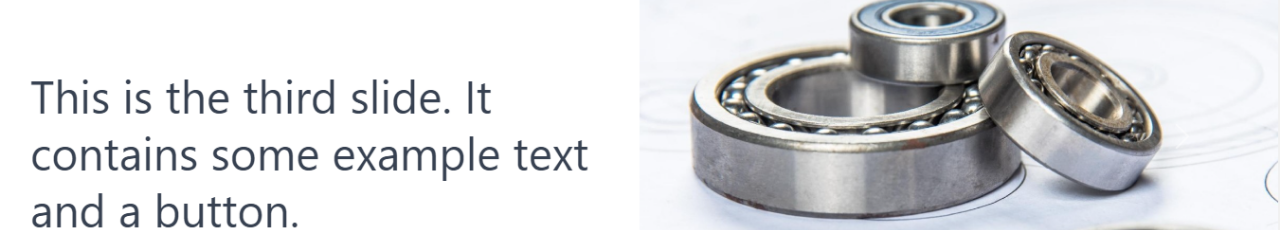
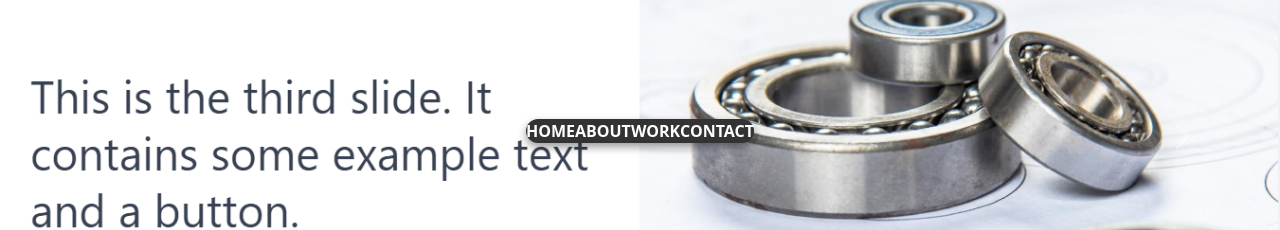
Before and after one commit to Asad996/My-personal-Portfolio, a React (Vite) app: page / in a window 1280 px wide. Shown: the part 617-847 px from the top of the page. Built offline with nearby package versions, Linux system fonts and the light colour scheme.

Commit message:
add navbar

```diff
--- a/package.json
+++ b/package.json
@@ -15,6 +15,7 @@
     "react": "^18.3.1",
     "react-dom": "^18.3.1",
     "react-icons": "^5.3.0",
+    "react-scroll": "^1.9.0",
     "react-slick": "^0.30.2",
     "slick-carousel": "^1.8.1"
   },
--- a/src/App.jsx
+++ b/src/App.jsx
@@ -1,27 +1,35 @@
-import React from 'react'
-import HeroSection from './Components/HeroSection'
-import SummarySection from './Components/SummarySection'
+import React from 'react';
+import HeroSection from './Components/HeroSection';
+import SummarySection from './Components/SummarySection';
+import CarouselComponent from './Components/CarouselComponent';
+import Tools from './Components/Tools';
+import Contact from './Components/Contact';
+import Navbar from './Components/Navbar';
 
 import 'slick-carousel/slick/slick.css';
 import 'slick-carousel/slick/slick-theme.css';
-import CarouselComponent from './Components/CarouselComponent';
-import Tools from './Components/Tools';
-import Contact from './Components/Contact';
-
 
 const App = () => {
   return (
     <>
-   <HeroSection/>
-    <SummarySection/>
-      <CarouselComponent/>
-      <Tools/>
-      <Contact/>
+      <Navbar />
+      <section id="home">
+        <HeroSection />
+      </section>
+      <section id="about">
+        <SummarySection />
+      </section>
+      <section id="work">
+        <CarouselComponent />
+      </section>
+      <section id="tools">
+        <Tools />
+      </section>
+      <section id="contact">
+        <Contact />
+      </section>
+    </>
+  );
+};
 
-
-    </>
-
-  )
-}
-
-export default App
+export default App;
--- /dev/null
+++ b/src/Components/Navbar.css
@@ -0,0 +1,47 @@
+/* Navbar styles */
+nav {
+    position: fixed;
+    bottom: 5%; /* Adjust according to your design */
+    width: 100%;
+    display: flex;
+    justify-content: center;
+    z-index: 50;
+  }
+
+  ul {
+    background-color: #333; /* Navbar background */
+    color: white; /* Text color */
+    display: flex;
+    justify-content: space-around;
+    padding: 10px 30px;
+    border-radius: 40px; /* For rounded edges */
+    box-shadow: 0px 4px 8px rgba(0, 0, 0, 0.4); /* Shadow */
+  }
+
+  ul li {
+    list-style: none;
+    cursor: pointer;
+  }
+
+  ul li:hover {
+    color: gray;
+  }
+
+  ul li a {
+    text-decoration: none;
+    color: white;
+    font-weight: bold;
+    transition: color 0.3s ease;
+  }
+
+  ul li a:hover {
+    color: lightgray;
+  }
+
+  /* Responsive styles */
+  @media (max-width: 768px) {
+    ul {
+      padding: 8px 20px;
+      font-size: 14px;
+    }
+  }
--- a/src/Components/Navbar.jsx
+++ b/src/Components/Navbar.jsx
@@ -1,10 +1,11 @@
 import React from 'react';
 import { Link } from 'react-scroll';
+import './Navbar.css'; // or './styles.css'
 
 const Navbar = () => {
   return (
     <nav className="fixed bottom-5 w-full flex justify-center z-50">
-      <ul className="bg-[#333] text-white flex space-x-8 px-10 py-3 rounded-full shadow-lg">
+      <ul className="bg-[#33333396] text-white flex space-x-8 px-10 py-3 rounded-2xl shadow-lg">
         <li className="cursor-pointer">
           <Link
             to="home"
```
Also changed, not shown: 1 other file (tests, documents, lock files or other folders).
